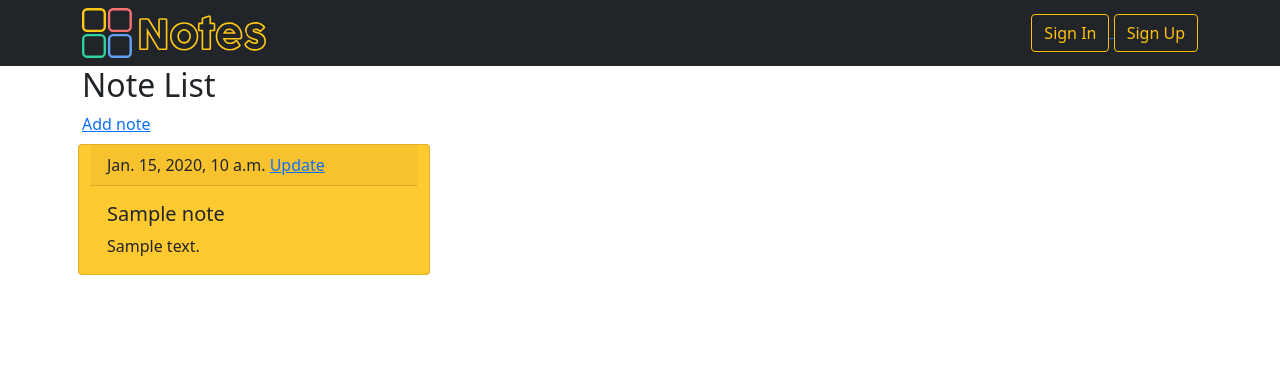
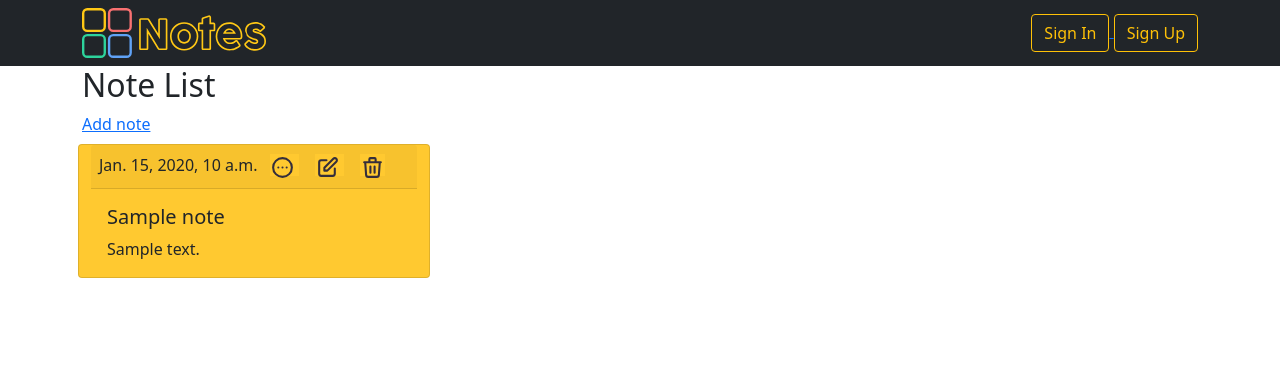
Before and after one commit to osamamhd/notes-app, a Django app: page /note/ in a window 1280 px wide. Shown: the top 366 px of the page. Run offline with Django 3.2, Linux system fonts and the light colour scheme; tables that the repository leaves empty hold one stand-in row (values such as "Sample post"); some libraries are stand-ins or nearby versions.

Commit message:
icon for detail, update and delete.

```diff
--- a/notes_app/templates/note/note_list.html
+++ b/notes_app/templates/note/note_list.html
@@ -8,9 +8,23 @@
 <a href="{% url 'note:new' %}">Add note</a>
     {% for note in note_list %}
     <div class="card text-dark {{ note.color }} col-xs-12 col-ms-6 col-md-4  m-2" style="max-width: 22rem;">
-        <div class="card-header">
+        <div class="card-header fs-9 fw-light p-2 ">
             {{note.updated}}
-            <a href="{% url 'note:update' note.slug %}">Update</a>
+            <a class="{{note.color}} m-2" href="{% url 'note:detail' note.slug %}">
+              <svg class="icon" xmlns="http://www.w3.org/2000/svg" fill="none" viewBox="0 0 24 24" stroke="currentColor">
+                <path stroke-linecap="round" stroke-linejoin="round" stroke-width="2" d="M8 12h.01M12 12h.01M16 12h.01M21 12a9 9 0 11-18 0 9 9 0 0118 0z" />
+              </svg>
+            </a>
+            <a class="{{note.color}} m-2" href="{% url 'note:update' note.slug %}">
+              <svg class='icon' xmlns="http://www.w3.org/2000/svg" fill="none" viewBox="0 0 24 24" stroke="currentColor">
+                <path stroke-linecap="round" stroke-linejoin="round" stroke-width="2" d="M11 5H6a2 2 0 00-2 2v11a2 2 0 002 2h11a2 2 0 002-2v-5m-1.414-9.414a2 2 0 112.828 2.828L11.828 15H9v-2.828l8.586-8.586z" />
+              </svg>
+            </a>
+            <a class="{{note.color}} m-2" href="{% url 'note:delete' note.slug %}">
+              <svg class="icon" xmlns="http://www.w3.org/2000/svg" fill="none" viewBox="0 0 24 24" stroke="currentColor">
+                <path stroke-linecap="round" stroke-linejoin="round" stroke-width="2" d="M19 7l-.867 12.142A2 2 0 0116.138 21H7.862a2 2 0 01-1.995-1.858L5 7m5 4v6m4-6v6m1-10V4a1 1 0 00-1-1h-4a1 1 0 00-1 1v3M4 7h16" />
+              </svg>
+            </a>
         </div>
         <div class="card-body">
           <h5 class="card-title">{{note.title}}</h5>
```
